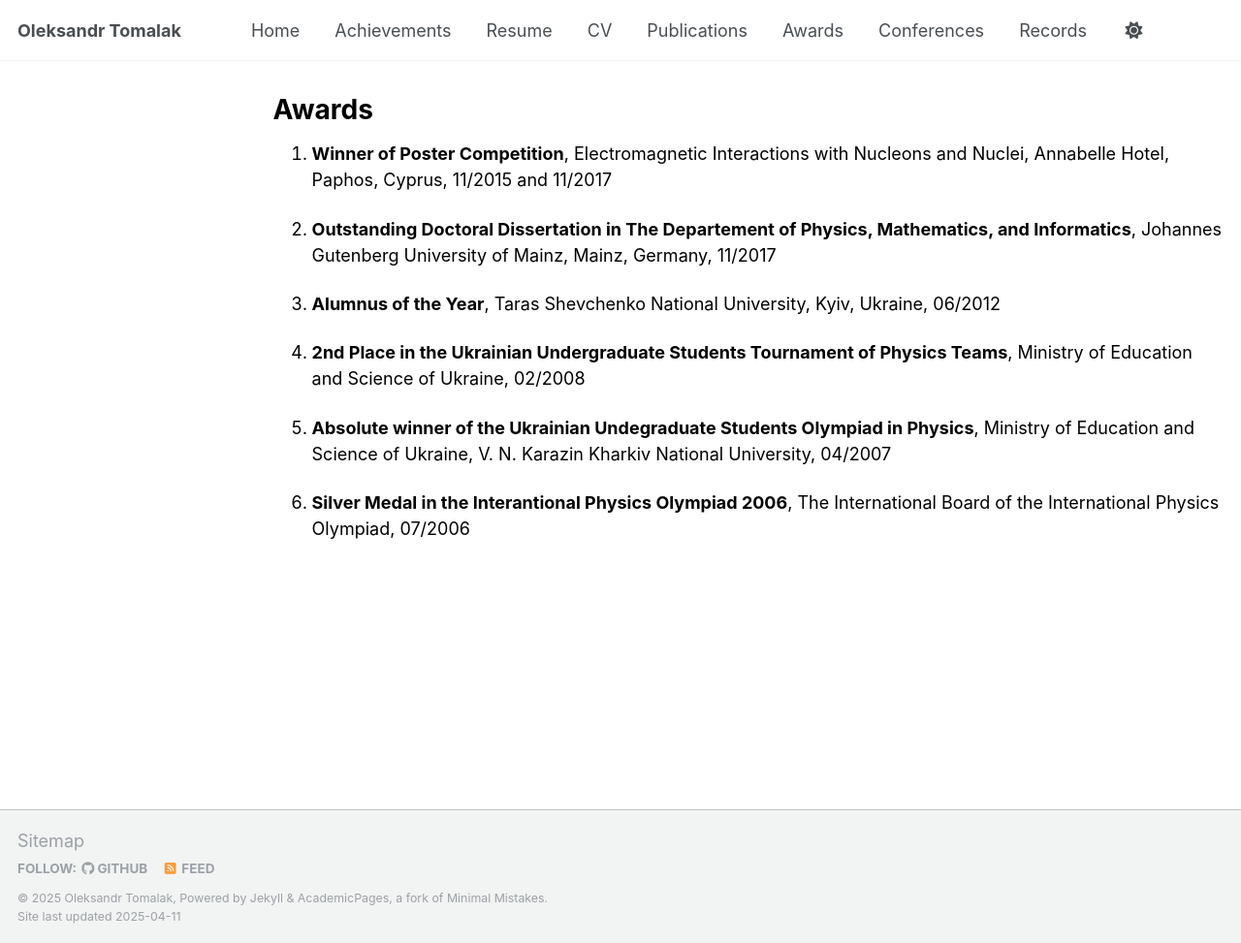
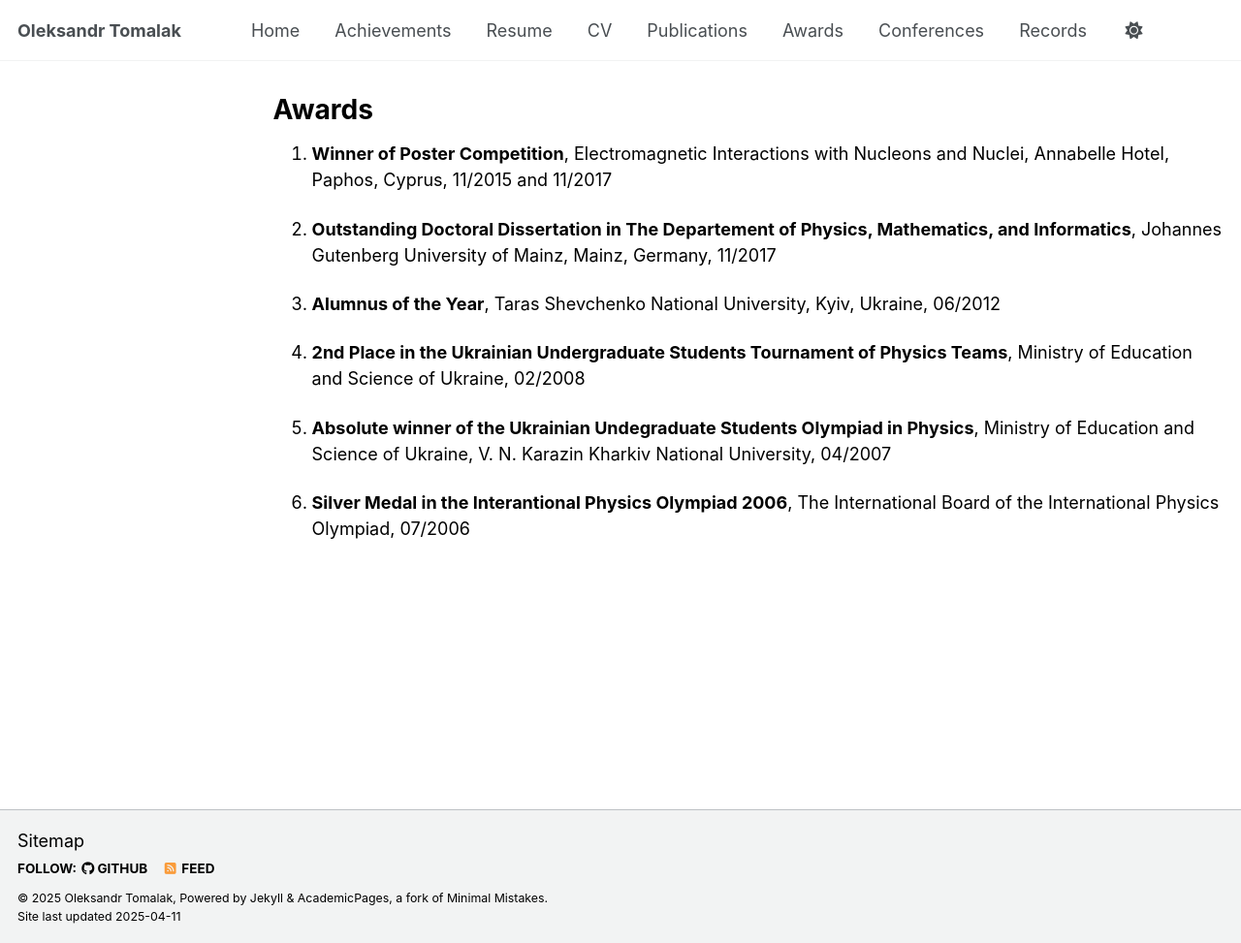
Before and after one commit to tomalak7/tomalak7.github.io, a Jekyll site: the page built from _pages/awards.md, in a window 1280 px wide and 973 px high. Shown: the whole window at 97% size. Built offline with Jekyll 4.4.1, drawn with Linux system fonts in a browser that asks for light colours.

Commit message:
Update _default.scss

```diff
--- a/_sass/theme/_default.scss
+++ b/_sass/theme/_default.scss
@@ -42,6 +42,6 @@ $sidebar-screen-min-width   : 1024px;
     --global-masthead-link-color        : #{$dark-gray};
     --global-masthead-link-color-hover  : mix(#000, #{$gray}, 25%);
     --global-text-color                 : #000000;
-    --global-text-color-light           : #{$light-gray};
+    --global-text-color-light           : #000000;
     --global-thead-color                : #{$lighter-gray};
 }
```
